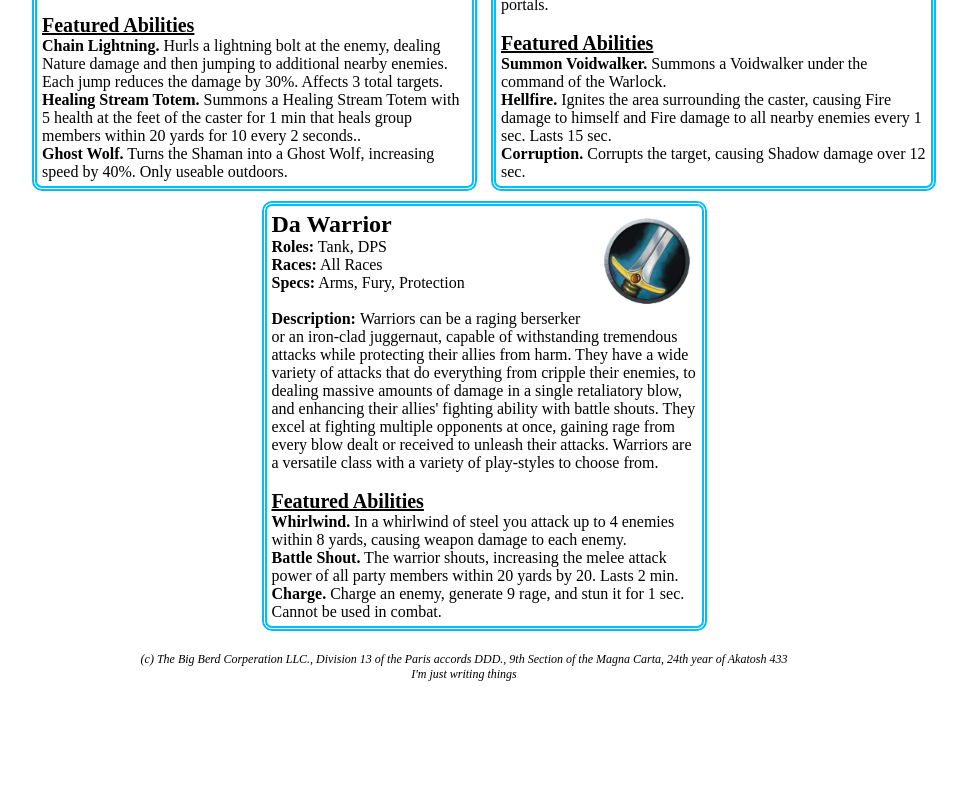
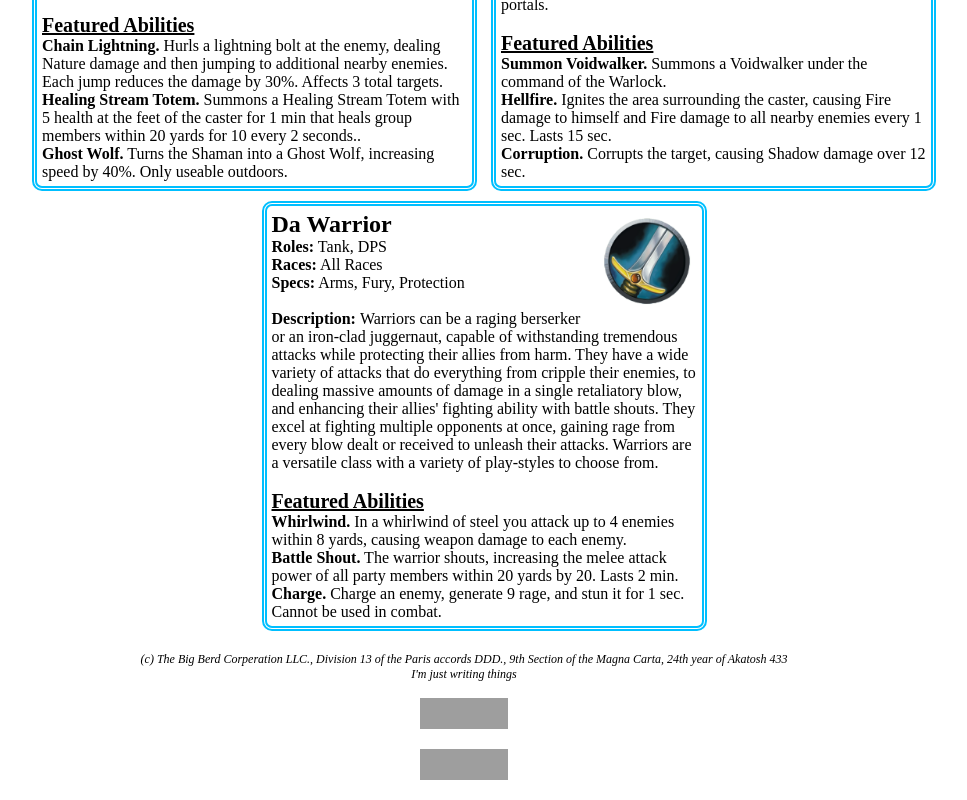
Before and after one commit to S-Brett/GUIHW1, a plain HTML site: page index.html in a window 1280 px wide. Shown: the part 1877-2677 px from the top of the page, without its empty margins (176-1143 px from the left). Before the commit the page ends 2567 px from the top, so only its background shows below. Drawn offline with Linux system fonts and the light colour scheme; grey boxes are pictures that could not be loaded.

Commit message:
Would ya look at that validation?

```diff
--- a/index.html
+++ b/index.html
@@ -247,5 +247,25 @@
 	-->
 	<footer>(c) The Big Berd Corperation LLC., Division 13 of the Paris accords DDD., 9th Section of the Magna Carta, 24th year of Akatosh 433 <br />I'm just writing things</footer>
 
+	<!--
+		The dumb validation stuff
+	-->
+
+	<p>
+		<a href="https://jigsaw.w3.org/css-validator/check/referer">
+			<img style="border:0;width:88px;height:31px"
+			src="https://jigsaw.w3.org/css-validator/images/vcss"
+			alt="Valid CSS!" />
+		</a>
+	</p>
+
+	<p>
+		<a href="https://jigsaw.w3.org/css-validator/check/referer">
+			<img style="border:0;width:88px;height:31px"
+			src="https://jigsaw.w3.org/css-validator/images/vcss-blue"
+			alt="Valid CSS!" />
+		</a>
+	</p>
+
 </body>
 </html>
```
